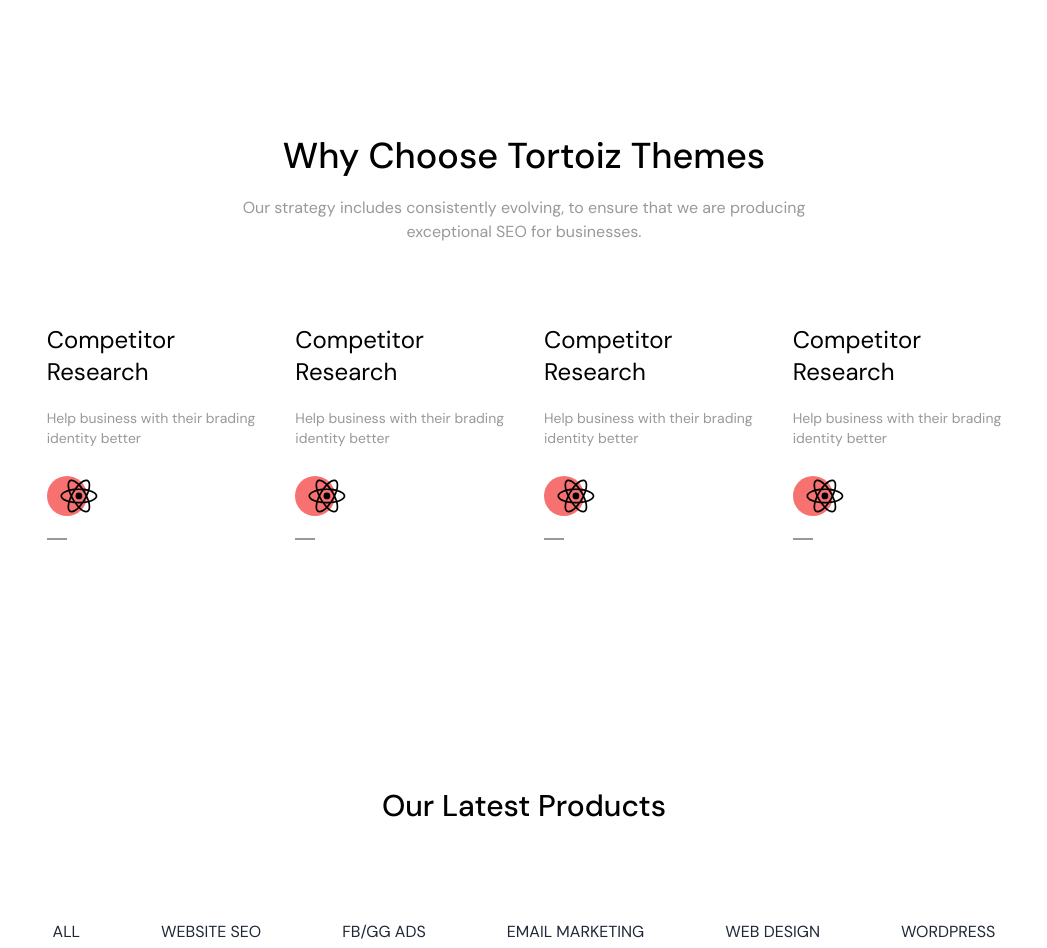
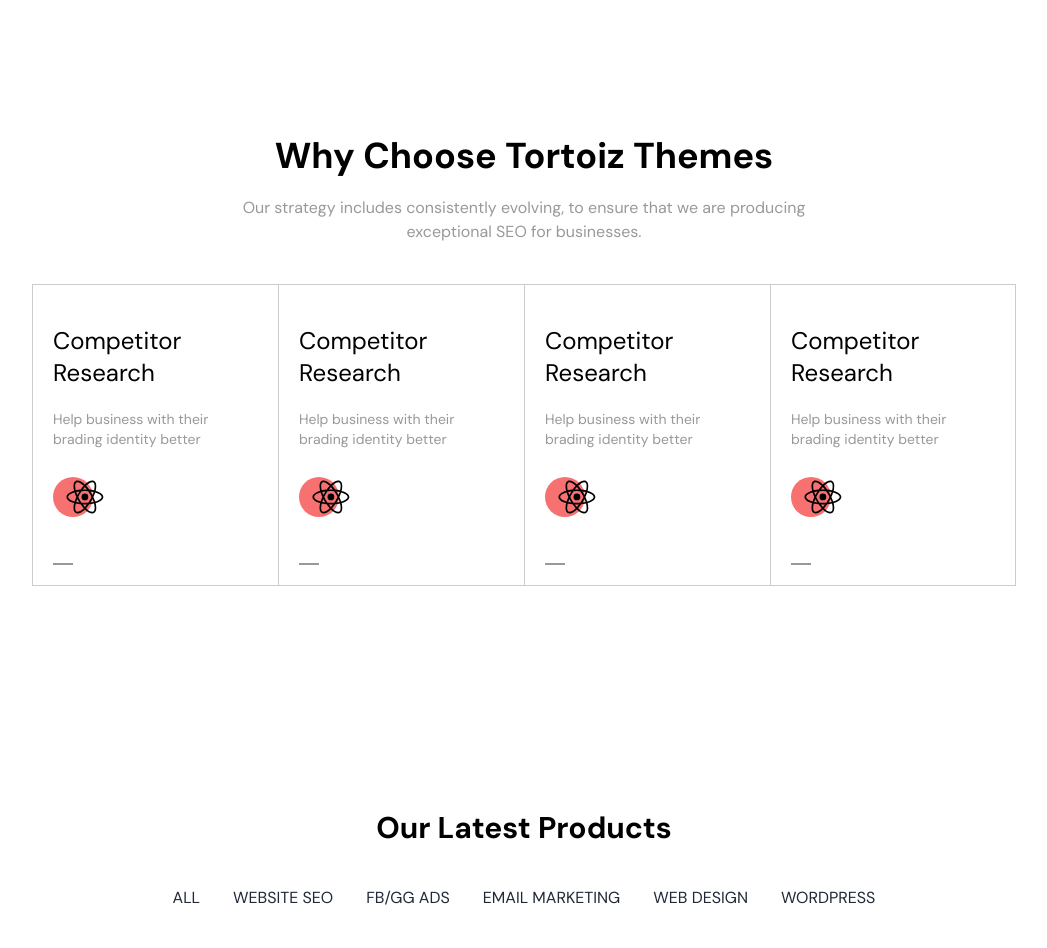
Before and after one commit to AbdoArafh/react-themeshop, a React (Vite) app: page / in a window 1280 px wide. Shown: the part 1320-2268 px from the top of the page, without its empty margins (116-1163 px from the left). Built offline with nearby package versions, Linux system fonts and the light colour scheme.

Commit message:
made some stylistic changes

```diff
--- a/src/components/products.jsx
+++ b/src/components/products.jsx
@@ -3,7 +3,7 @@ import Product from './product'
 export default function Products({products}) {
     return (
         <>
-            <ul className="filters flex flex-row uppercase justify-around font-normal text-gray-800 select-none my-10">
+            <ul className="filters flex flex-row uppercase justify-around font-normal text-gray-800 select-none mx-auto lg:mx-36 my-10">
                 {["All", "website seo", "fb/gg ads", "email marketing", "web design", "wordpress"].map(
                     (filter, i) => (
                         <li key={i.toString()} className="hover:text-orange-500 cursor-pointer">
--- a/src/pages/themes/index.jsx
+++ b/src/pages/themes/index.jsx
@@ -14,26 +14,13 @@ function BrowseButton({additionalClassNames=""}) {
 
 function Feature({title, description, Icon, blobColor}) {
     return (
-        <div className="feature group pt-10 pb-14 border-b-4 border-b-transparent hover:border-orange-600 cursor-pointer relative after:block after:w-5 after:h-[2px] after:bg-gray-500 after:absolute after:bottom-5">
-            {title.split("<br>").map(
-                (t, i) => (
-                    <h1
-                        key={i.toString()}
-                        className="title text-2xl group-hover:text-orange-600 last-of-type:mb-5"
-                    >
-                        {t}
-                    </h1>
-                )
-            )}
-            {
-                description.split("<br>").map(
-                    (d, i) => (
-                        <p key={i.toString()} className="description text-sm last-of-type:mb-5">
-                            {d}
-                        </p>
-                    )
-                )
-            }
+        <div className="feature group pt-10 pb-20 px-5 border-[1px] border-gray-500/50 border-r-0 last:border-r-[1px] hover:border-b-4 hover:border-b-orange-600 cursor-pointer relative after:block after:w-5 after:h-[2px] after:bg-gray-500 after:absolute after:bottom-5">
+            <h1 className="title text-2xl group-hover:text-orange-600 last-of-type:mb-5">
+                {title.replace(" <br> ", "\n")}
+            </h1>
+            <p className="description text-sm last-of-type:mb-5">
+                {description.replace(" <br> ", "\n")}
+            </p>
             <div className="relative">
                 <div className={`blob ${blobColor} w-10 aspect-square absolute -top-3 left-0 rounded-full`}></div>
                 {typeof Icon === "string"
@@ -49,7 +36,7 @@ function WhyUs() {
     return (
         <section className="why-us mx-auto">
             <div className="text-center">
-                <h1 className="font-medium text-4xl mb-5">
+                <h1 className="font-bold text-4xl mb-5">
                     Why Choose Tortoiz Themes
                 </h1>
                 <p>
@@ -59,7 +46,7 @@ function WhyUs() {
                     exceptional SEO for businesses.
                 </p>
             </div>
-            <div className="features grid lg:grid-cols-4 sm:grid-cols-2 justify-center gap-10 px-5 mt-10">
+            <div className="features grid lg:grid-cols-4 sm:grid-cols-2 justify-center px-5 mt-10 border-collapse">
                 <Feature
                     title="Competitor <br> Research"
                     description="Help business with their brading <br> identity better"
@@ -91,8 +78,8 @@ function WhyUs() {
 
 function LatestProducts({products}) {
     return (
-        <section className="latest-products flex flex-col gap-14">
-            <h1 className="title text-3xl font-medium text-center">
+        <section className="latest-products">
+            <h1 className="title text-3xl font-bold text-center">
                 Our Latest Products
             </h1>
             {/* TODO sort by date and get only certain amount */}
@@ -121,7 +108,7 @@ function Rate() {
             <div className="person flex flex-row h-16 gap-5">
                 <img src="https://via.placeholder.com/100" alt="person's profile picture" className="rounded-full" />
                 <div className="info my-auto">
-                    <div className="name font-medium">
+                    <div className="name font-bold">
                         John Doe
                     </div>
                     <JobTitle position="Director At" company="Company"/>
@@ -162,7 +149,7 @@ function ArticleComponent() {
 function LatestArticles() {
     return (
         <section className="latest-articles">
-            <h1 className="title text-4xl font-medium text-center mb-14">
+            <h1 className="title text-4xl font-bold text-center mb-14">
                 Latest Articles
             </h1>
             <div className="articles grid gap-10 lg:grid-cols-3 sm:grid-cols-2">
@@ -176,10 +163,10 @@ function LatestArticles() {
 
 export default function Themes({products}) {
     return (
-        <div className="container relative mx-auto mt-14 flex flex-col gap-56">
+        <div className="container relative mx-auto mt-14 flex flex-col gap-56 mb-56">
             <section className="header mt-20 mx-1 grid grid-rows-2 gap-[100px] lg:gird-rows-1 lg:gap-0 lg:grid-cols-2">
                 <div className="text aspect-square flex flex-col gap-14 text-center lg:text-left sm:text-center">
-                    <h1 className="title text-5xl font-medium">
+                    <h1 className="title text-5xl leading-[1.15] font-bold">
                         Exquisitly <br /> designed themes <br /> for your next project
                     </h1>
                     <div className="details flex flex-col">
@@ -194,8 +181,8 @@ export default function Themes({products}) {
             </section>
             <WhyUs />
             <LatestProducts products={products} />
-            <section className="why-the-love my-20">
-                <h1 className="title text-center text-4xl font-medium">
+            <section className="why-the-love">
+                <h1 className="title text-center text-4xl font-bold">
                     Why Clients Love Us
                 </h1>
                 <div className="description text-center my-6">
@@ -206,7 +193,7 @@ export default function Themes({products}) {
                         exceptional SEO for businesses.
                     </p>
                 </div>
-                <div className="rates mt-20 overflow-scroll h-52 flex flex-col gap-20 snap-y snap-mandatory">
+                <div className="rates overflow-scroll mt-20 h-52 flex flex-col gap-20 snap-y snap-mandatory">
                     <div className="snap-start grid lg:grid-cols-2"><Rate />
                     <Rate /></div>
                     <div className="snap-start grid grid-cols-2"><Rate />
@@ -215,7 +202,7 @@ export default function Themes({products}) {
                     <Rate /></div>
                 </div>
             </section>
-            <section className="collab my-20">
+            <section className="collab">
                 <marquee behavior="scroll" direction="left" scrolldelay="60">
                     {Array.from(Array(8)).map(
                         (_, i) => <img key={i.toString()} src="https://via.placeholder.com/500x100" alt="a company logo" className="inline-block mx-10" />
@@ -223,8 +210,8 @@ export default function Themes({products}) {
                 </marquee>
             </section>
             <LatestArticles />
-            <div className="subscription my-20 py-20 bg-[#003146] text-center text-white">
-                <div className="title text-3xl font-semibold text-orange-700 mb-2">
+            <div className="subscription py-20 bg-[#003146] text-center text-white">
+                <div className="title text-4xl font-bold text-orange-600 mb-3 ">
                     Unlimited Access Pass
                 </div>
                 <div className="description text-sm">
@@ -238,7 +225,7 @@ export default function Themes({products}) {
                 <div className="price mt-10 mb-20 text-5xl font-bold bg-orange-600 w-fit p-5 mx-auto">
                     $99<sup>/yr</sup>
                 </div>
-                <a href="#" className="subscribe text-black mx-auto py-3 px-20 bg-[#5DA92F] text-2xl font-medium rounded-xl uppercase hover:brightness-110">
+                <a href="#" className="subscribe text-black mx-auto py-3 px-20 bg-[#5DA92F] text-2xl font-bold rounded-xl uppercase hover:brightness-110">
                     subscribe
                 </a>
                 <div className="notice mt-8">
```
Also changed, not shown: 1 other file (tests, documents, lock files or other folders).
